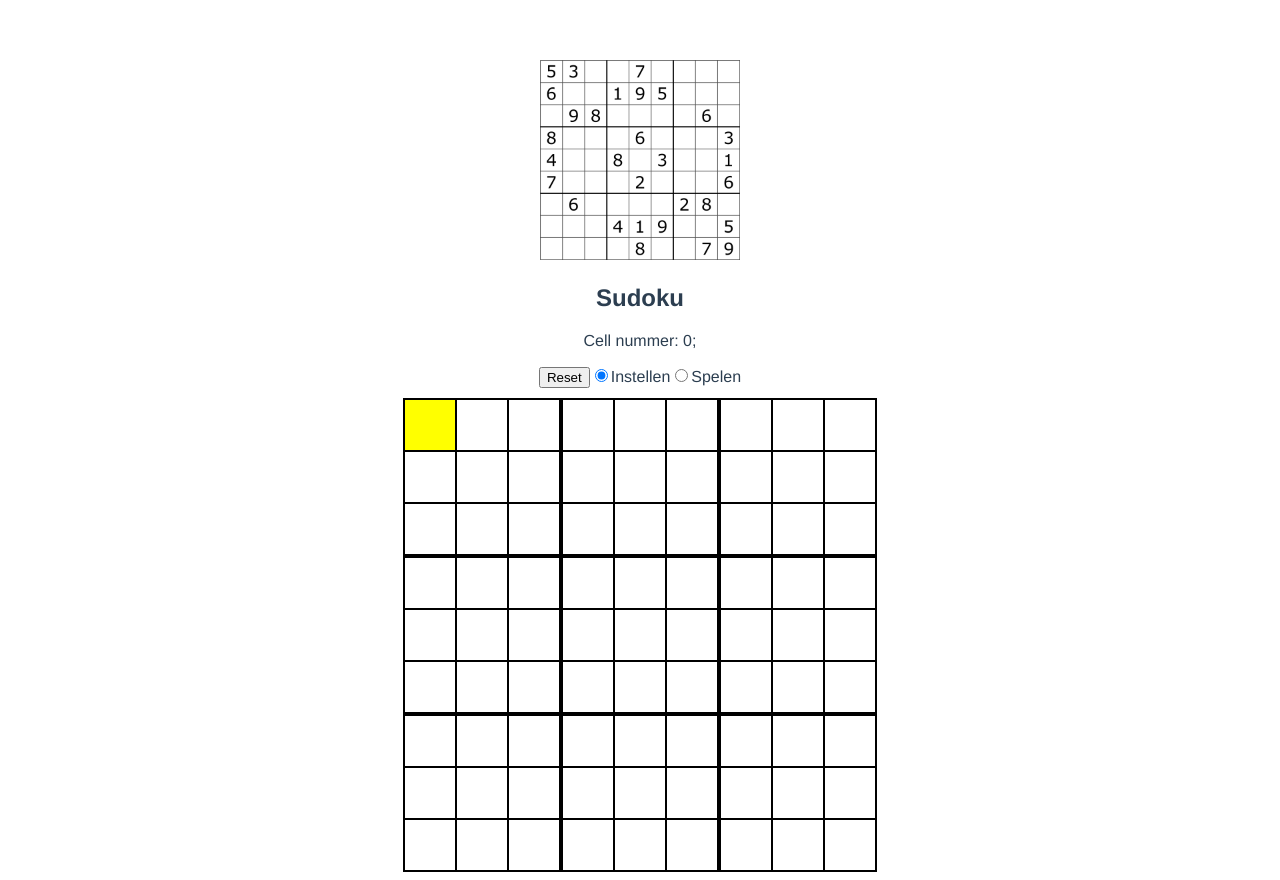
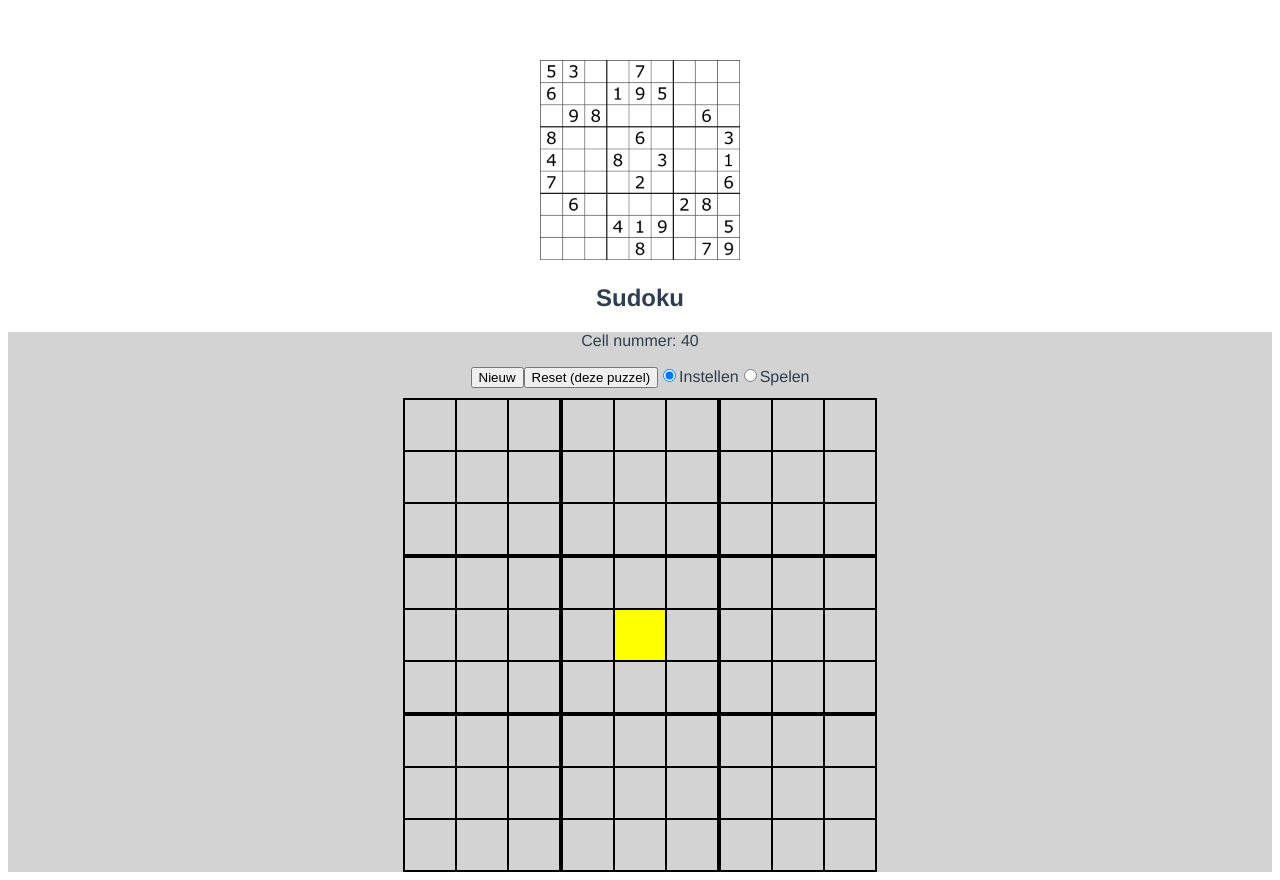
Before and after one commit to marcvanandel/sudoku-js-example, a Vue app: page / in a window 1280 px wide. Built offline with nearby package versions, Linux system fonts and the light colour scheme.

Commit message:
new/reset | gameFixed improved

```diff
--- a/src/components/Sudoku.vue
+++ b/src/components/Sudoku.vue
@@ -1,8 +1,9 @@
 <template>
-  <div id="sudoku">
+  <div id="sudoku" v-bind:class="{ prepareMode : !gameFixed }">
     <div class="info">
       <p>{{ msg }}</p>
-      <button id="reset" v-on:click="reset">Reset</button>
+      <button id="reset" v-on:click="newGame">Nieuw</button>
+      <button id="reset" v-on:click="reset">Reset (deze puzzel)</button>
       <input
         type="radio"
         id="prepare"
@@ -13,7 +14,14 @@
         v-on:click="toggleFixed"
       />
       <label for="prepare">Instellen</label>
-      <input type="radio" id="play" name="gameMode" value="play" v-on:click="toggleFixed" />
+      <input
+        type="radio"
+        id="play"
+        name="gameMode"
+        value="play"
+        ref="play"
+        v-on:click="toggleFixed"
+      />
       <label for="play">Spelen</label>
     </div>
     <div class="big-grid">
@@ -66,14 +74,13 @@ export default {
     return {
       squares: sqs,
       data: data,
-      selected: 0,
-      gameFixed: false,
-      question: ""
+      selected: 40,
+      gameFixed: false
     };
   },
   computed: {
     msg: function() {
-      return "Cell nummer: " + this.selected + "; " + this.question;
+      return "Cell nummer: " + this.selected;
     }
   },
   methods: {
@@ -85,7 +92,6 @@ export default {
     },
     handleInput: function(c) {
       if (!isNaN(c) && (!this.gameFixed || !this.data[this.selected].fixed)) {
-        this.question = +c;
         this.data[this.selected].value = +c;
         this.data[this.selected].fixed = !this.gameFixed;
         // console.log(JSON.stringify(this.data[this.selected]));
@@ -110,25 +116,36 @@ export default {
       if (this.selected % 9 < 8) this.selected = this.selected + 1;
     },
     reset: function() {
-      for (let index = 0; index < this.data.length; index++) {
-        this.data[index].value = 0;
-      }
+      this.data
+        .filter(element => !element.fixed)
+        .forEach(element => (element.value = 0));
 
-      // TODO reset vult standaard Sudoku in
-
+      this.selected = 40;
+      this.gameFixed = false;
+      this.$refs["play"].checked = true;
+      document.activeElement.blur();
+    },
+    newGame: function() {
       this.data.forEach(element => {
-        if (element.value > 0) {
-          element.fixed = true;
-        }
+        element.value = 0;
+        element.fixed = false;
       });
 
-      this.selected = 0;
+      // TODO newGame vult standaard Sudoku in
+
+      this.data
+        .filter(el => el.value > 0)
+        .forEach(element => (element.fixed = true));
+
+      this.selected = 40;
       this.gameFixed = false;
       this.$refs["prepare"].checked = true;
       document.activeElement.blur();
     },
     toggleFixed: function() {
-      this.gameFixed = !this.gameFixed;
+      let mode = this.$refs["play"].checked;
+      this.gameFixed = "" + mode == "true";
+      // this.gameFixed = !this.gameFixed;
       document.activeElement.blur();
     }
   },
@@ -162,6 +179,9 @@ export default {
 
 <!-- Add "scoped" attribute to limit CSS to this component only -->
 <style scoped>
+.prepareMode {
+  background-color: lightgray;
+}
 .info {
   margin: 10px;
   display: block;
```
